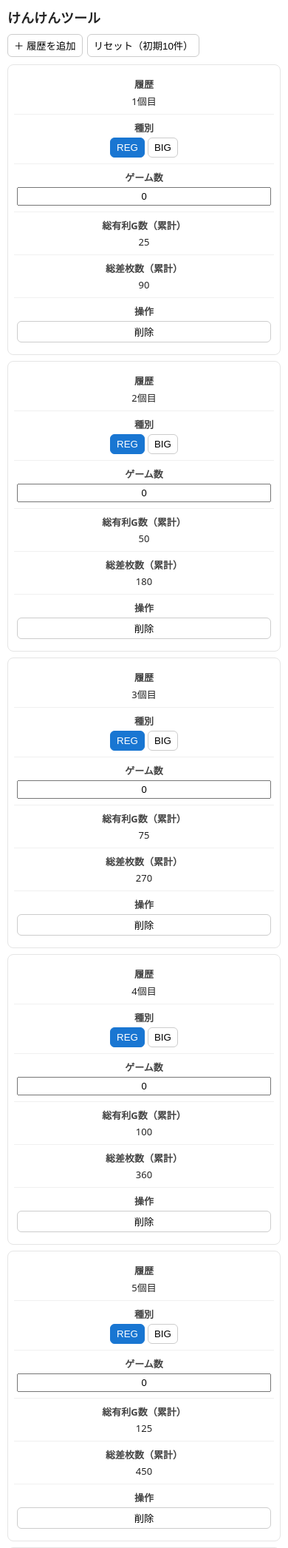
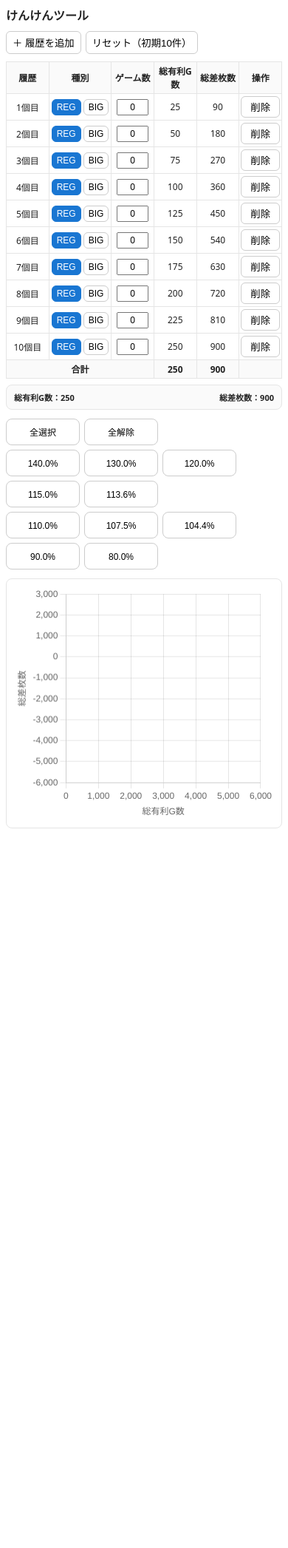
Before and after one commit to kenken0808/app_graph, a Flask app: page / in a window 390 px wide. Shown: the top 2093 px of the page at 74% size. After the commit the page ends 1120 px from the top, so only its background shows below. Run offline with Flask 3, Linux system fonts and the light colour scheme.

Commit message:
スマホ画面対応2

```diff
--- a/templates/index.html
+++ b/templates/index.html
@@ -92,38 +92,35 @@
 
 /* ==== モバイル（<=640px）も中央寄せ維持 ==== */
 @media (max-width: 640px) {
-  :root { --font: 13px; }
-  body { margin: 10px; }
+  /* フォントと余白を小さくして、横並びのまま画面に収める */
+  :root { --font: 11px; }
+  body { margin: 8px; }
   .container { max-width: 100%; }
-  h1 { font-size: 18px; }
+  h1 { font-size: 16px; }
 
-  table, thead, tbody, th, td, tr { display: block; }
-  thead { display: none; }
-  tfoot { display: none; }
-  tr {
-    border: 1px solid #e5e5e5;
-    border-radius: 8px;
-    padding: 8px;
-    margin-bottom: 8px;
-    background: #fff;
-    text-align: center;               /* ★ 全体中央寄せ */
-  }
-  td {
-    border: none;
-    border-bottom: 1px solid #f0f0f0;
-    padding: 8px 4px;
-  }
-  td:last-child { border-bottom: none; }
-  td::before {
-    content: attr(data-label);
-    display: block;
-    font-weight: 600;
-    color: #444;
-    margin-bottom: 4px;
-  }
-  input[type="number"] { max-width: 100%; }
+  /* ★ テーブルはPCと同じテーブル表示のまま（カード化しない） */
+  table { table-layout: fixed; width: 100%; }
+  thead { display: table-header-group; }
+  tbody { display: table-row-group; }
+  tfoot { display: table-footer-group; }
+  tr    { display: table-row; }
+  th, td{ display: table-cell; padding: 3px 2px; font-size: 12px; }
+
+  /* 入力幅も縮小して横詰め */
+  input[type="number"] { max-width: 3.6em; padding: 2px 3px; font-size: 12px; }
+
+  /* 種別ボタンは詰めて配置 */
+  .kind-btns { gap: 3px; }
+  .kind-btns button { padding: 3px 6px; font-size: 12px; }
+
+  /* ガイドボタンも少しコンパクトに（共通サイズを維持しつつフォントだけ小さく） */
+  .guide-row button,
+  .guide-actions button { font-size: 12px; }
+
+  /* グラフ高さ（必要に応じて調整可） */
   .chart-card { height: 40vh; min-height: 200px; }
 }
+
 
 /* number入力の上下矢印を非表示 */
 input[type="number"] {
```
